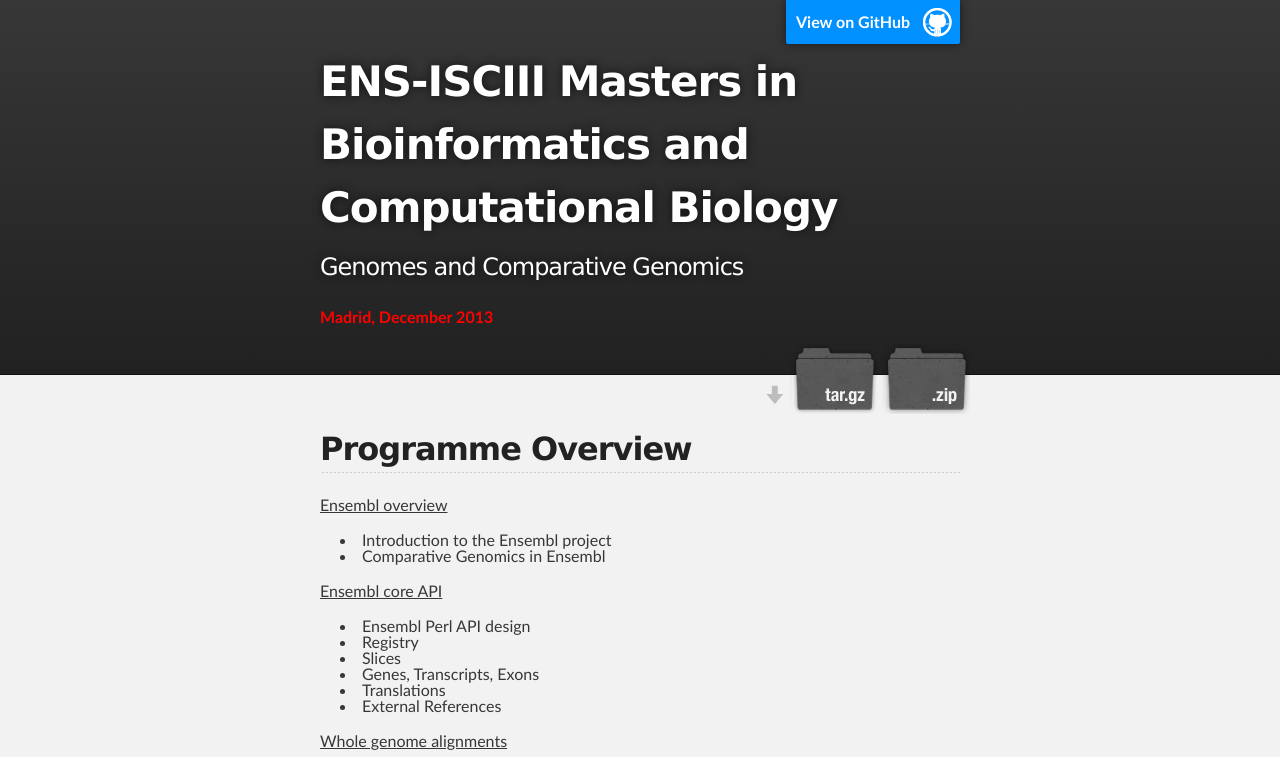
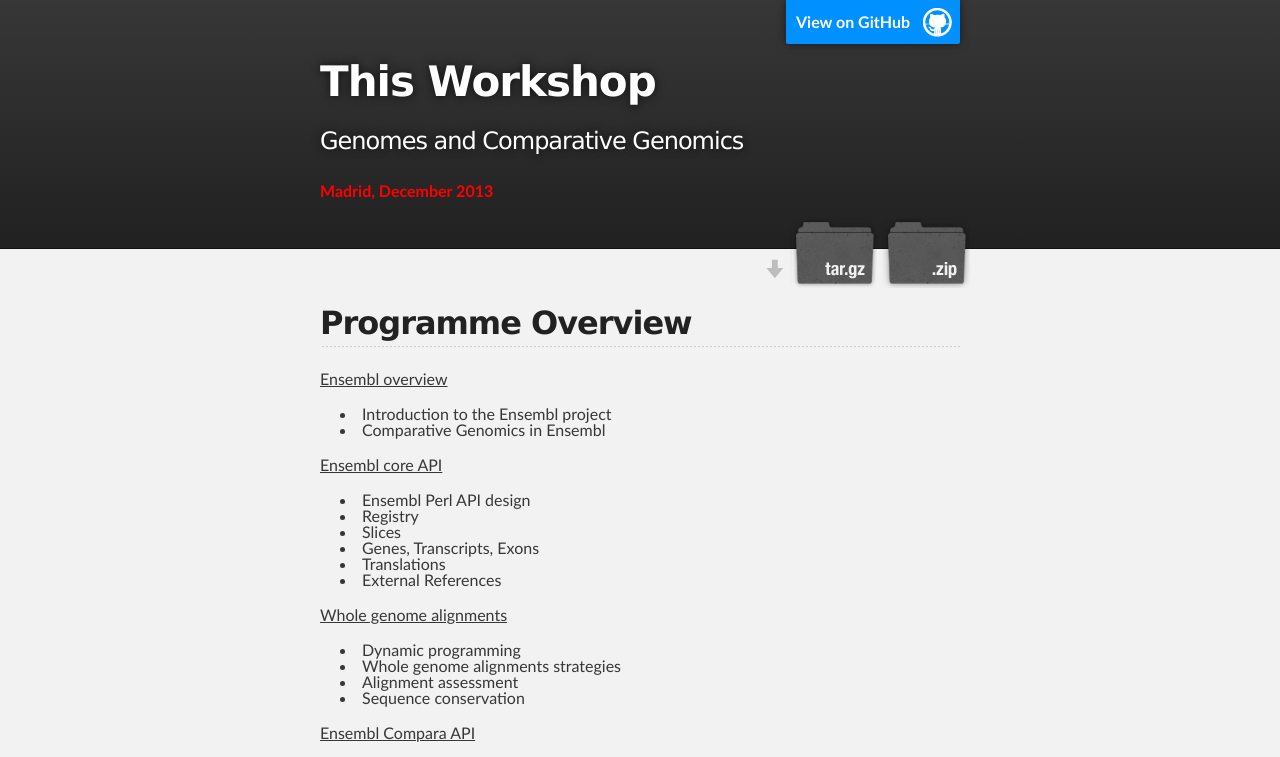
Before and after one commit to jherrero/EnsemblAPI_workshop, a plain HTML site: page 2013-12.Madrid/index.html in a window 1280 px wide. Shown: the top 757 px of the page. Drawn offline with Linux system fonts and the light colour scheme.

Commit message:
Update index.html
Testing javascript replacement of the header

```diff
--- a/2013-12.Madrid/index.html
+++ b/2013-12.Madrid/index.html
@@ -30,7 +30,7 @@
         <header class="inner">
           <a id="forkme_banner" href="https://github.com/jherrero/EnsemblAPI_workshop/tree/2013-12.Madrid">View on GitHub</a>
 
-          <h1 id="project_title">ENS-ISCIII Masters in Bioinformatics and Computational Biology</h1>
+          <h1 id="project_title">This Workshop
           <h2 id="project_tagline">Genomes and Comparative Genomics</h3>
           <p class="red_bold">Madrid, December 2013</p>
 
```
